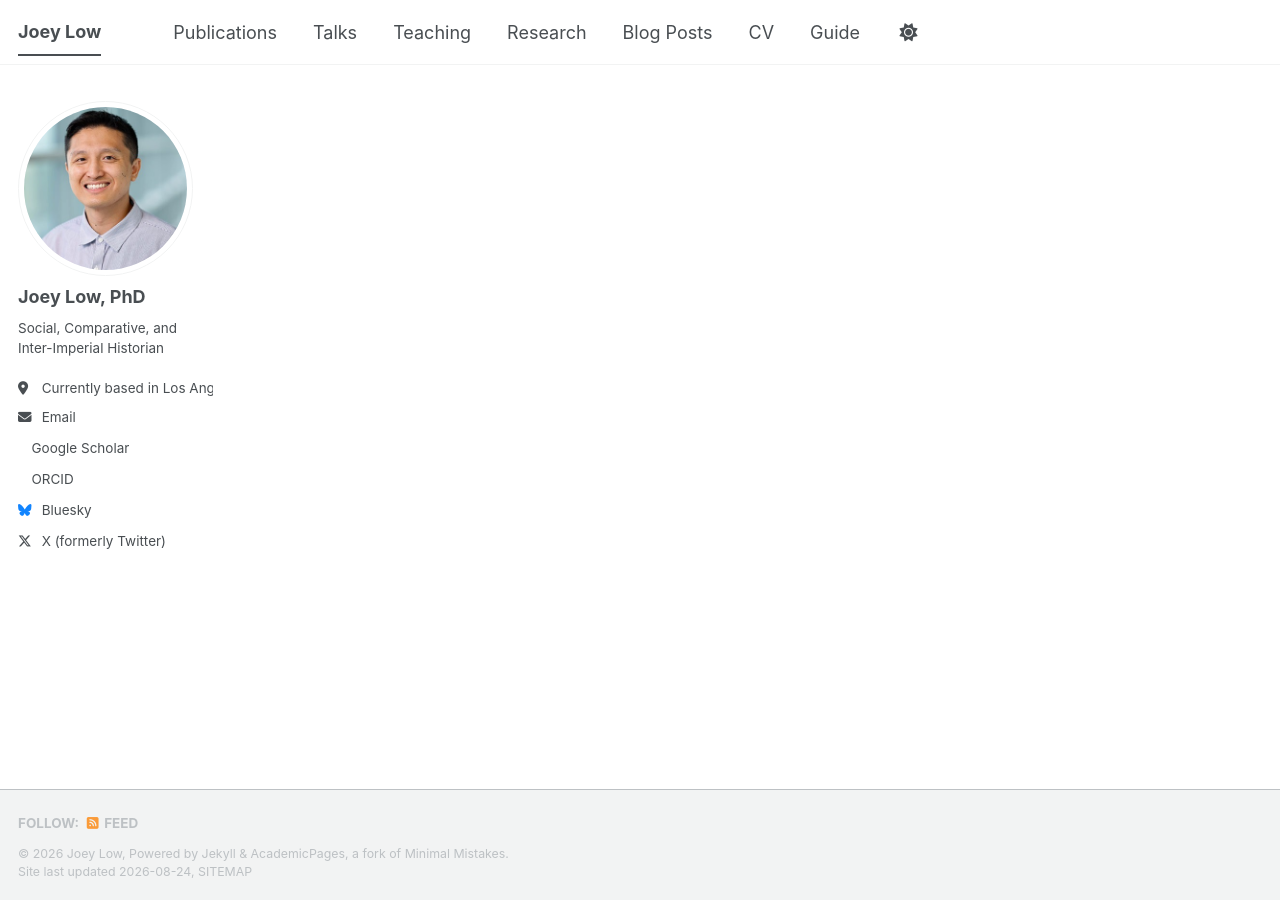
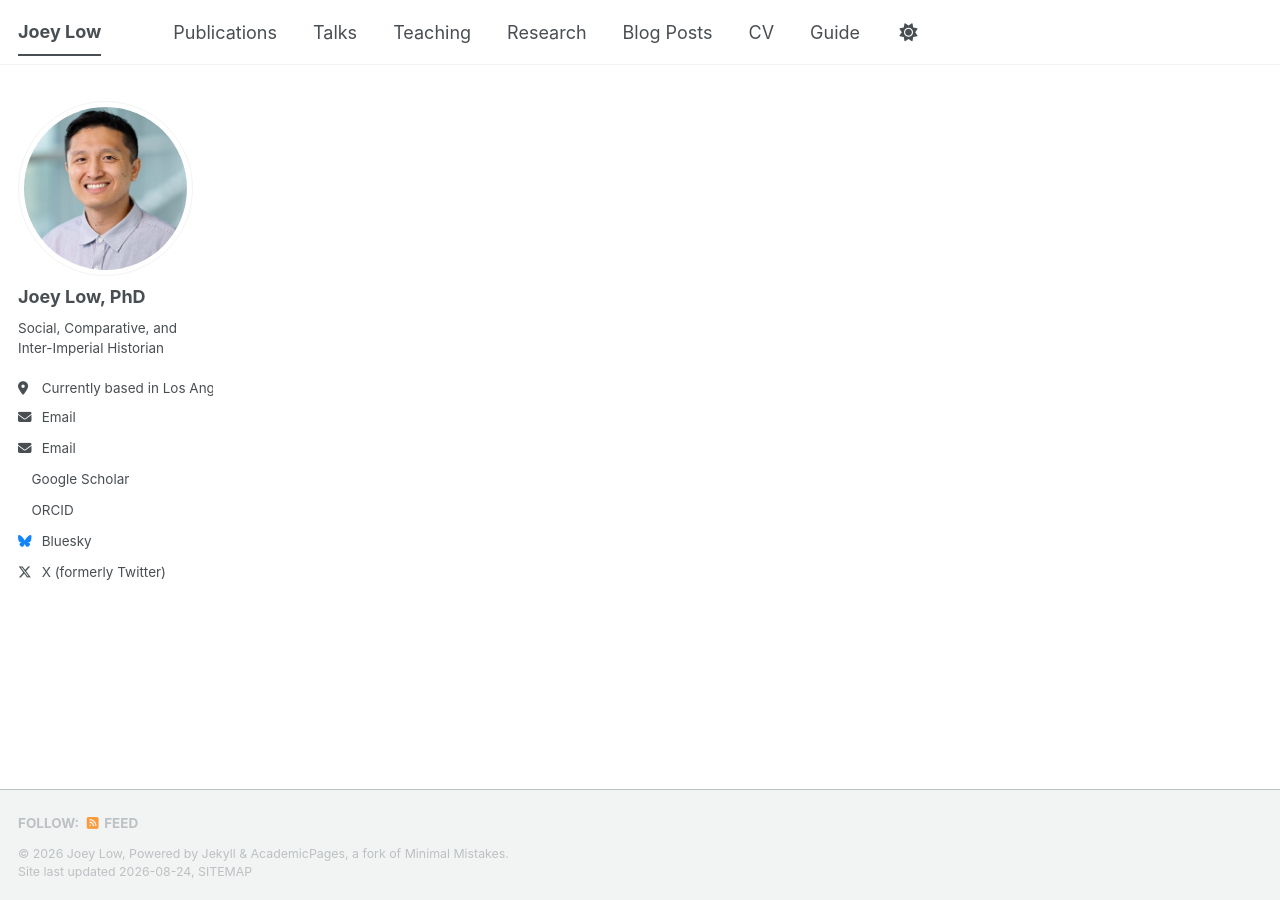
Before and after one commit to joeylow21/joeylow21.github.io, a Jekyll site: the page built from _pages/about.md, in a window 1280 px wide. Built offline with Jekyll 4.4.1, drawn with Linux system fonts in a browser that asks for light colours; a style sheet for code colours, icons or effects is not loaded.

Commit message:
Update author-profile.html

```diff
--- a/_includes/author-profile.html
+++ b/_includes/author-profile.html
@@ -35,6 +35,9 @@
       {% endif %}
       {% if author.email %}
         <li><a href="mailto:{{ author.email }}"><i class="fas fa-fw fa-envelope icon-pad-right" aria-hidden="true"></i>{{ site.data.ui-text[site.locale].email_label | default: "Email" }}</a></li>
+      {% endif %}
+      {% if author.email %}
+        <li><a href="mailto:{{ author.email }}"><i class="fas fa-fw fa-envelope icon-pad-right" aria-hidden="true"></i>{{ site.data.ui-text[site.locale].email_label | default: "Backup Email" }}</a></li>
       {% endif %}
 
       <!-- Font Awesome and Academicons icons / Academic websites -->
```
